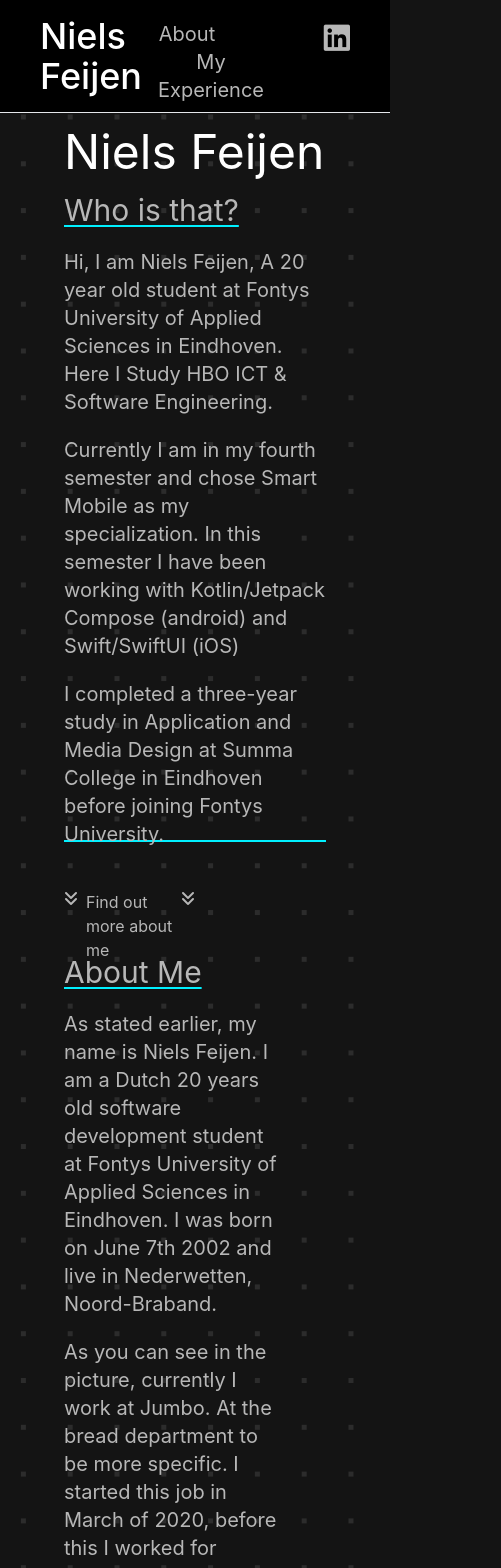
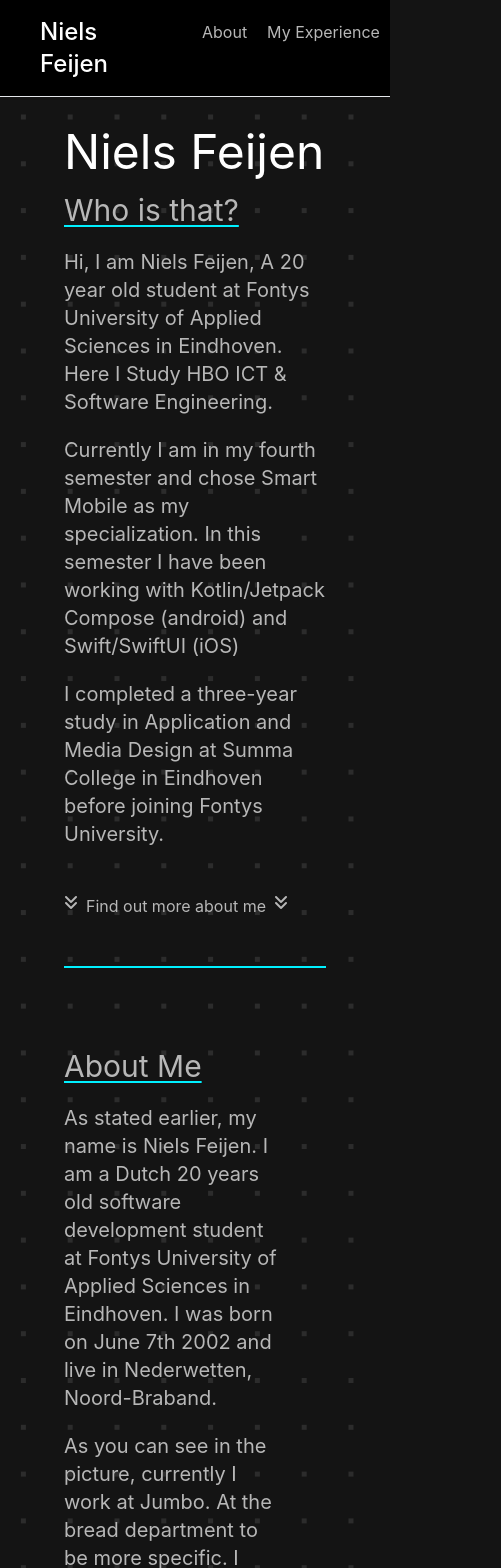
Before and after one commit to FontysNiels/NielsFeijen, a React (Create React App) app: page / in a window 390 px wide. Shown: the top 1568 px of the page, 501 px wide, since content can reach past the window. Built offline with nearby package versions, Linux system fonts and the light colour scheme.

Commit message:
responsive?

```diff
--- a/src/components/about.js
+++ b/src/components/about.js
@@ -7,8 +7,8 @@ const about = () => {
 
   return (
     // Main Container
-    <div class="border-t-2 border-t-accent h-auto w-auto mb-24 mt-[20vh] mx-16">
-      <div id='about' className='py-12'></div>
+    <div class="border-t-2 border-t-accent h-auto w-auto mb-24 sm:mt-[20vh] 2xs:mt-[35vh] mx-16">
+      <div id='about' className='sm:py-12 2xs:py-8'></div>
       {/* About Container */}
       <div>
         {/* Title */}
@@ -35,23 +35,23 @@ const about = () => {
 
       </div>
       {/* Find out more button */}
-      <div class="flex flex-row justify-left w-1/2 mb-10 mt-12 animate-bounce cursor-pointer text-portfolioGray hover:text-white">
+      <div class="flex flex-row justify-left sm:w-1/2 2xs:w-auto mb-10 mt-12 animate-bounce cursor-pointer text-portfolioGray hover:text-white">
         <i class="fa-solid fa-angles-down mr-2"></i>
         <h2 class='hover:underline decoration-accent' onClick={() => { document.getElementById("skills").scrollIntoView({ behavior: "smooth" }) }}>
           Find out more my skills
         </h2>
         <i class="fa-solid fa-angles-down ml-2"></i>
       </div>
-      <div className='flex space-x-6 text-portfolioGray '>
-        <div class='w-1/5'>
+      <div className='sm:flex sm:space-x-6 text-portfolioGray '>
+        <div class='sm:w-1/5 2xs:w-auto 2xs:mt-6 sm:mt-0'>
           <img src={psvImage} class='border-b-2 border-b-accent aspect-4/3' alt="Profile Picture" />
           <p className='italic underline decoration-1 underline-offset-2'>My view at PSV</p>
         </div>
-        <div class='w-1/5'>
+        <div class='sm:w-1/5 2xs:w-auto 2xs:mt-6 sm:mt-0'>
           <img src={swissImage} class=' border-b-2 border-b-accent aspect-4/3' alt="Profile Picture" />
           <p className='italic underline decoration-1 underline-offset-2'>Vacation Switzerland 2022</p>
         </div>
-        <div class='w-1/5'>
+        <div class='sm:w-1/5 2xs:w-auto 2xs:mt-6 sm:mt-0'>
           <img src={summaImage} class='border-b-2 border-b-accent aspect-4/3' alt="Profile Picture" />
           <p className='italic underline decoration-1 underline-offset-2'>Summa Graduation</p>
         </div>
--- a/src/components/experience.js
+++ b/src/components/experience.js
@@ -4,22 +4,22 @@ const experience = () => {
 
   return (
     // Main Container
-    <div class="border-t-2 border-t-accent text-portfolioGray h-auto w-auto mb-24 mt-[20vh] mx-16">
+    <div class="border-t-2 border-t-accent text-portfolioGray h-auto w-auto mb-24 sm:mt-[20vh] 2xs:mt-[5vh] mx-16">
       {/* skills scroll Container */}
-      <div id='skills' className='py-12 w-auto h-auto'></div>
+      <div id='skills' className='sm:py-12 2xs:py-8'></div>
       {/* Experience container */}
-      <div className='flex'>
+      <div className='flex '>
         {/* Left container */}
-        <div className='w-2/3'>
+        <div className='sm:w-2/3 2xs:w-auto'>
           {/* Title */}
-          <h2 className='text-5xl font-normal  mt-4 xl:text-6xl lg:text-5xl sm:text-4xl xs:text-3xl 2xs:text-2xl'>
+          <h2 className='text-5xl font-normal mt-4 xl:text-6xl lg:text-5xl sm:text-4xl xs:text-3xl 2xs:text-2xl'>
             <span class='underline decoration-2 underline-offset-4 decoration-accent'>My Experience</span>
           </h2>
 
           {/* Introduction */}
-          <div className='font-normal text-xl'>
-            <div className=''>
-              <p className='mt-5 '>
+          <div className='font-normal text-xl sm:mr-0 2xs:mr-4'>
+            <div className=' '>
+              <p className='mt-5'>
                 While I may not consider myself a master in any particular language, tool, or framework,
               </p>
               <p>I do have some experience working with certain ones.</p>
@@ -29,7 +29,7 @@ const experience = () => {
 
             </div>
           </div>
-          <div className='flex font-normal text-xl '>
+          <div className='sm:flex font-normal text-xl '>
             {/* Programming Languages Container */}
             <div className='mr-16'>
               <p className='mt-5 underline decoration-2 underline-offset-4 decoration-portfolioGrau'>
--- a/src/components/navigation.js
+++ b/src/components/navigation.js
@@ -1,17 +1,17 @@
 import '../App.css';
 
 const navbar = () => {
-    // lg: md: sm: xs: 2xs:
+    // lg: md: (tablet)sm: (mobile L)xs: (mobile M + S)2xs:
     return (
-            <div id='navbar' class="z-50 flex fixed top-0 left-0 right-0 justify-between border-b bg-black text-white">
-                <div class="font-medium w-1/3 text-left text-4xl m-4 ml-10 ">
+            <div id='navbar' class="z-50 flex fixed top-0 left-0 right-0 lg:justify-between xs:justify-start border-b bg-black text-white">
+                <div class="font-medium xs:w-1/3 xs:text-left m-4 xs:ml-10 sm:text-4xl xs:text-2xl 2xs:text-xl 2xs:w-screen 2xs:text-center">
                     <a href="#">Niels Feijen</a>
                 </div>
-                <div class='mt-5 text-xl w-1/3 text-center text-portfolioGray'>
-                    <button class="no-underline hover:underline mr-12 hover:text-white decoration-accent" onClick={() => { document.getElementById("about").scrollIntoView({ behavior: "smooth" }) }}>About</button>
+                <div class='mt-5 sm:text-xl 2xs:text-base text-center text-portfolioGray xs:block 2xs:hidden sm:w-1/3 xs:w-auto sm:ml-0 xs:ml-4'>
+                    <button class="no-underline hover:underline sm:mr-12 2xs:mr-5 hover:text-white decoration-accent" onClick={() => { document.getElementById("about").scrollIntoView({ behavior: "smooth" }) }}>About</button>
                     <button class="no-underline hover:underline hover:text-white decoration-accent" onClick={() => { document.getElementById("skills").scrollIntoView({ behavior: "smooth" }) }}>My Experience</button>
                 </div>
-                <div className='w-1/3 text-right text-portfolioGray mr-10 mt-5 hover:text-white'>
+                <div className='w-1/3 text-right text-portfolioGray mr-10 mt-5 hover:text-white sm:block 2xs:hidden'>
                     <a href='https://www.linkedin.com/in/niels-feijen-13838816b/' target="_blank" >
                         <i class="fa-brands fa-linkedin text-3xl"></i>
                     </a>
--- a/src/components/title.js
+++ b/src/components/title.js
@@ -3,7 +3,7 @@ import image from '../Images/bread.webp'
 const TitleScreen = () => {
     return (
         // Main Container
-        <div class="flex flex-row mt-20 mx-16">
+        <div class="flex flex-row xs:mt-20 2xs:mt-10 mx-16">
 
             {/* Main Left Container */}
             <div class='h-[70vh] w-2/3 2xs:w-full sm:w-full'>
@@ -41,7 +41,7 @@ const TitleScreen = () => {
                         </div>
                     </div>
                     {/* Find out more button */}
-                    <div class="flex flex-row justify-left w-1/2 mb-10 mt-12 animate-bounce cursor-pointer text-portfolioGray hover:text-white">
+                    <div class="flex flex-row justify-left sm:w-1/2 2xs:w-auto mb-10 mt-12 animate-bounce cursor-pointer  text-portfolioGray hover:text-white">
                         <i class="fa-solid fa-angles-down mr-2"></i>
                         <h2 class='hover:underline decoration-accent' onClick={() => { document.getElementById("about").scrollIntoView({ behavior: "smooth" }) }}>
                             Find out more about me
--- a/tailwind.config.js
+++ b/tailwind.config.js
@@ -7,7 +7,6 @@ module.exports = {
     screens: {
       '2xs': '50px',
       // => @media (min-width: 50px) { ... }
-
       'xs': '350px',
 
       'sm': '768px',
```
